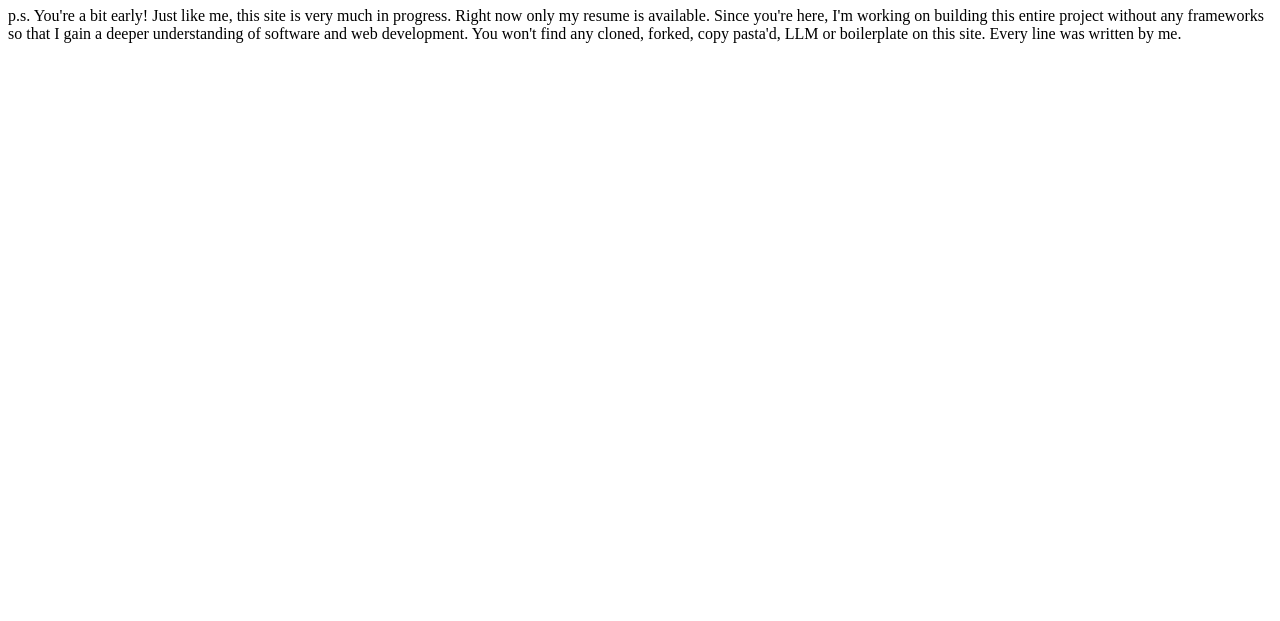
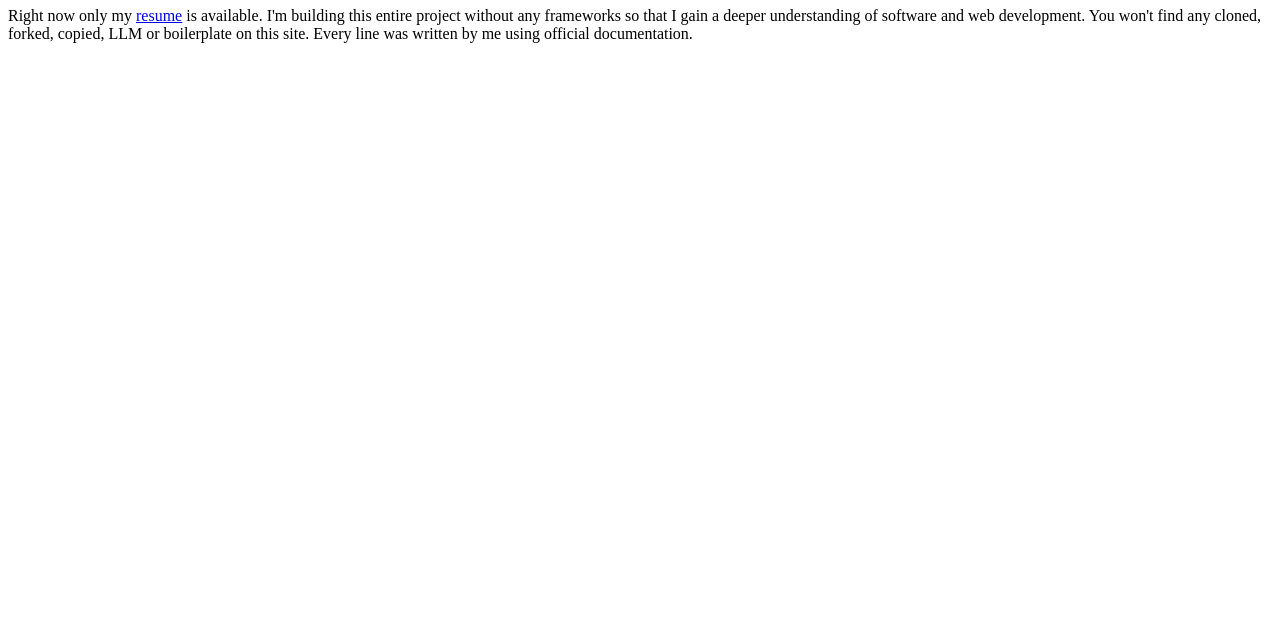
Before and after one commit to markwmc/markwmc.github.io, a plain HTML site: page website/index.html in a window 1280 px wide. Shown: the part 179-800 px from the top of the page. Drawn offline with Linux system fonts and the light colour scheme.

Commit message:
cleaned up index

```diff
--- a/website/index.html
+++ b/website/index.html
@@ -7,9 +7,9 @@
     <body>
         <header><nav><ul><li><a href="resume.html">Resume</a></li><li><a href="about.html">About Me</a></li><li><a href="contact.html">Contact Me</a></li><li><a href="masters.html">Masters Program</a></li><li><a href="projects.html">Projects</a></li></ul></nav></header>
         <h1>Thanks for visiting my space, feel free to look around</h1>
-        <p>p.s. You're a bit early! Just like me, this site is very much in progress. Right now only my resume is available.
-            Since you're here, I'm working on building this entire project without any frameworks so that I gain a deeper understanding of software and web development.
-             You won't find any cloned, forked, copy pasta'd, LLM or boilerplate on this site. Every line was written by me.</p>
+         Right now only my <a href="resume.html">resume</a> is available.
+            I'm building this entire project without any frameworks so that I gain a deeper understanding of software and web development.
+             You won't find any cloned, forked, copied, LLM or boilerplate on this site. Every line was written by me using official documentation.</p>
     <footer></footer>
             </body>
 
```
